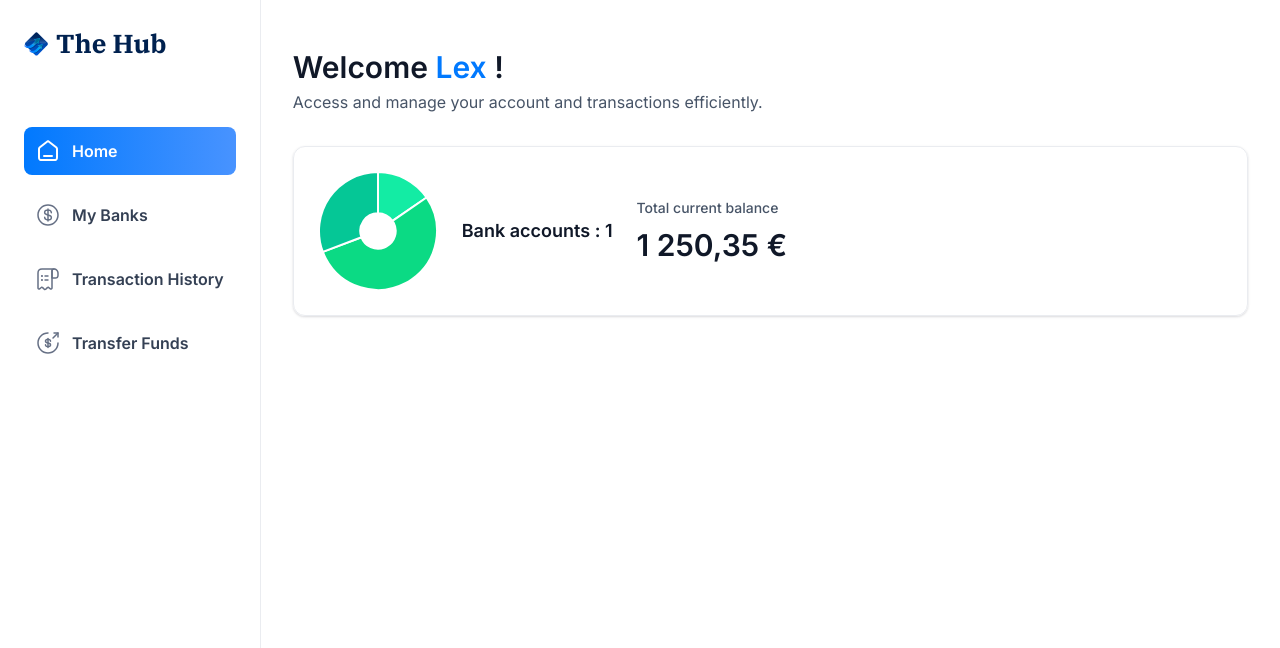
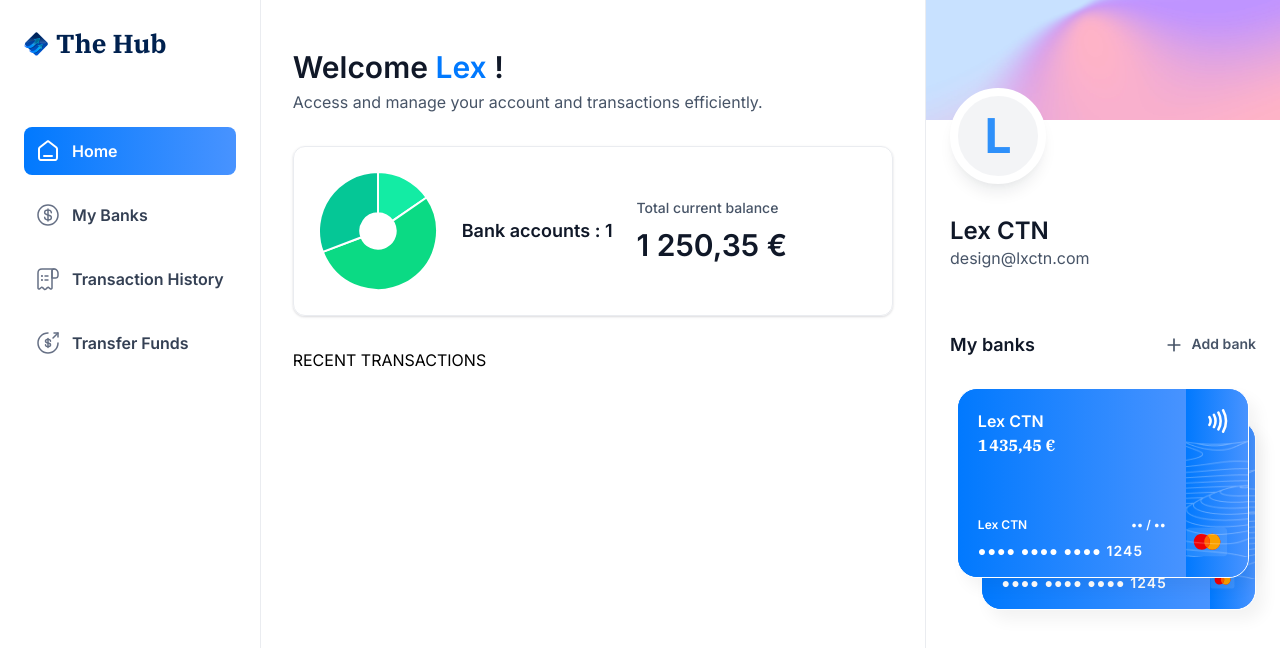
Before and after one commit to Lx-Ctn/Lx-Banking, a Next.js app: page / in a window 1280 px wide. Shown: the top 648 px of the page. Built offline with nearby package versions, Linux system fonts and the light colour scheme.

Commit message:
set right siedebar UI on home page

```diff
--- a/app/(root)/page.tsx
+++ b/app/(root)/page.tsx
@@ -1,9 +1,10 @@
 import React from "react";
 import HeaderBox from "@/components/HeaderBox";
 import TotalBalanceBox from "@/components/TotalBalanceBox";
+import RightSideBar from "@/components/RightSideBar";
 
 const Home = () => {
-	const loggedIN = { firstname: "Lex" };
+	const loggedIn = { firstName: "Lex", lastName: "CTN", email: "design@lxctn.com" };
 	return (
 		<section className="home">
 			<div className="home-content">
@@ -11,12 +12,18 @@
 					<HeaderBox
 						type="greeting"
 						title="Welcome"
-						user={loggedIN?.firstname || "Guest"}
+						user={loggedIn?.firstName || "Guest"}
 						subtext="Access and manage your account and transactions efficiently."
 					/>
 					<TotalBalanceBox accounts={[]} totalBanks={1} totalCurrentBalance={1250.35} />
 				</header>
+				RECENT TRANSACTIONS
 			</div>
+			<RightSideBar
+				user={loggedIn}
+				transactions={[]}
+				banks={[{ currentBalance: 1435.45 }, { currentBalance: 1435.45 }]}
+			/>
 		</section>
 	);
 };
--- /dev/null
+++ b/components/BankCard.tsx
@@ -0,0 +1,41 @@
+import { formatAmount } from "@/lib/utils";
+import Image from "next/image";
+import Link from "next/link";
+import React from "react";
+
+const BankCard = ({ account, userName, showBalance = true }: CreditCardProps) => {
+	return (
+		<div className="flex flex-col">
+			<Link href={`/my-banks/${account.id}`} className="bank-card">
+				<div className="bank-card_content">
+					<div>
+						<h1 className="text-16 font-semibold text-white">{account.name || userName}</h1>
+						<p className="font-ibm-plex-serif font-black text-white">
+							{formatAmount(account.currentBalance)}
+						</p>
+					</div>
+
+					<article className="flex flex-col gap-2">
+						<div className="flex justify-between">
+							<h1 className="text-12 font-semibold text-white">{userName}</h1>
+							<h2 className="text-12 font-semibold text-white">•• / ••</h2>
+						</div>
+						<p className="text-14 font-semibold tracking-[1.1px] text-white">
+							●●●● ●●●● ●●●● <span className="test-16">{1245}</span>
+						</p>
+					</article>
+				</div>
+
+				<div className="bank-card_icon">
+					<Image src="/icons/Paypass.svg" width={20} height={24} alt="Pay" />
+					<Image src="/icons/mastercard.svg" width={45} height={32} alt="Mastercard" className="ml-5" />
+				</div>
+
+				<Image src="/icons/lines.png" width={316} height={190} alt="Lines" className="absolute top-0 left-0" />
+			</Link>
+			{/* COPY */}
+		</div>
+	);
+};
+
+export default BankCard;
--- /dev/null
+++ b/components/RightSideBar.tsx
@@ -0,0 +1,60 @@
+import Image from "next/image";
+import Link from "next/link";
+import React from "react";
+import BankCard from "./BankCard";
+
+const RightSideBar = ({ user, transactions, banks }: RightSidebarProps) => {
+	return (
+		<aside className="right-sidebar">
+			<section className="flex flex-col pb-8">
+				<div className="profile-banner" />
+				<div className="profile">
+					<div className="profile-img">
+						<span className="text-5xl font-bold text-blue-500">{user.firstName[0]}</span>
+					</div>
+
+					<div className="profile-details">
+						<h1 className="profile-name">
+							{user.firstName} {user.lastName}
+						</h1>
+						<p className="profile-email">{user.email}</p>
+					</div>
+				</div>
+			</section>
+
+			<section className="banks">
+				<div className="flex w-full justify-between">
+					<h2 className="header-2">My banks</h2>
+					<Link href="/my-banks" className="flex gap-2">
+						<Image src="/icons/plus.svg" width={20} height={20} alt="Add new bank" />
+						<h3 className="text-14 font-semibold text-gray-600">Add bank</h3>
+					</Link>
+				</div>
+				{banks?.length > 0 && (
+					<div className="relative flex flex-1 flex-col items-center justify-center gap-5">
+						<div className="relative z-10">
+							<BankCard
+								key={banks[0].$id}
+								account={banks[0]}
+								userName={`${user.firstName} ${user.lastName}`}
+								showBalance={false}
+							/>
+						</div>
+						{banks[1] && (
+							<div className="absolute right-0 top-8 z-0 w-[90%]">
+								<BankCard
+									key={banks[1].$id}
+									account={banks[1]}
+									userName={`${user.firstName} ${user.lastName}`}
+									showBalance={false}
+								/>
+							</div>
+						)}
+					</div>
+				)}
+			</section>
+		</aside>
+	);
+};
+
+export default RightSideBar;
```
